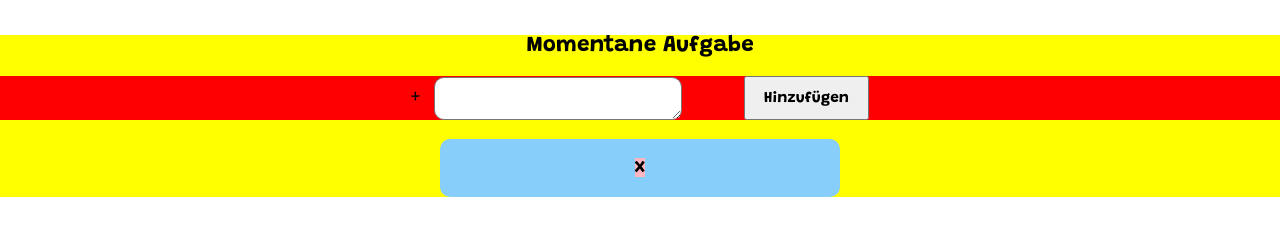
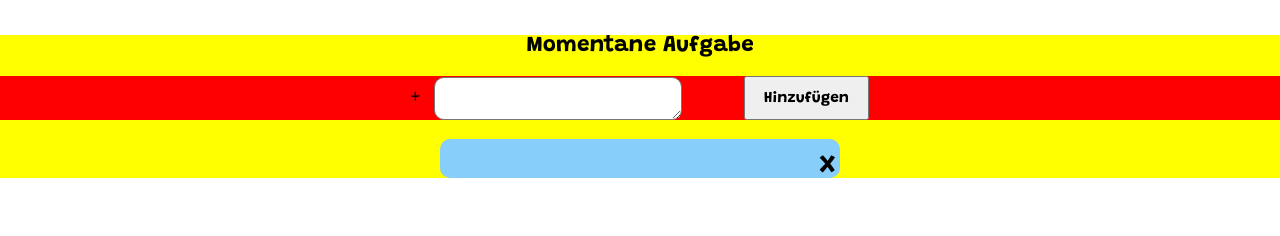
Before and after one commit to MareikeW/Timer, a plain HTML site: page index.html in a window 1280 px wide. Both pictures are taken after a click on the button "Hinzufügen". Shown: the part 292-528 px from the top of the page. Drawn offline with Linux system fonts and the light colour scheme.

Commit message:
Aufgabenliste Layout

```diff
--- a/func.js
+++ b/func.js
@@ -102,6 +102,7 @@ btnLongBreak.addEventListener("click", function () {
 
 var taskArray = [];
 var newTask = "";
+var newDiv = "";
 
 const addTaskBtn = document.getElementById("add-task");
 let newTaskContent = document.getElementById("new-task__content");
@@ -109,23 +110,22 @@ let currentTaskHeading = document.getElementById("current-task__heading");
 let taskList = document.getElementById("tasks");
 
 addTaskBtn.addEventListener("click", function () {
-    /*currentTaskHeading.textContent = newTaskContent.value;
-    newTaskContent.value = "";*/
     addNewTask();
 });
 
 function addNewTask() {
+    newDiv = document.createElement("div");
+    newDiv.classList = "new-tasks-item";
     newTask = document.createElement("div");
-    newTask.className = "new-tasks-item";
     newTask.textContent = newTaskContent.value;
     taskArray.push(newTask);
     currentTaskHeading.textContent = taskArray[0].textContent;
-    newTask.innerHTML =
+    newDiv.innerHTML =
     `<div class="task-layout">
     <p><span class="task--delete">x</span></p>
     <p>${newTask.textContent}</p>
     </div>`
-    taskList.append(newTask);
+    taskList.append(newDiv);
 
     newTaskContent.value = " ";
 }
--- a/index.css
+++ b/index.css
@@ -133,13 +133,24 @@ button {
 
 .new-tasks-item {
     padding: 1em;
+    padding-right: 1.3em;
     border-radius: 10px;
     background-color: lightskyblue;
     width: 400px;
     margin-top: 1em;
+    position: relative;
 }
 
 .task--delete {
-    background-color: lightpink;
     font-weight: 800;
+    position: absolute;
+    right: 1%;
+    cursor: pointer;
+    top: 32%;
+    font-size: 1.5em;
 }
+
+.task--delete:hover,
+.task--delete:focus {
+    color: red;
+}
```
